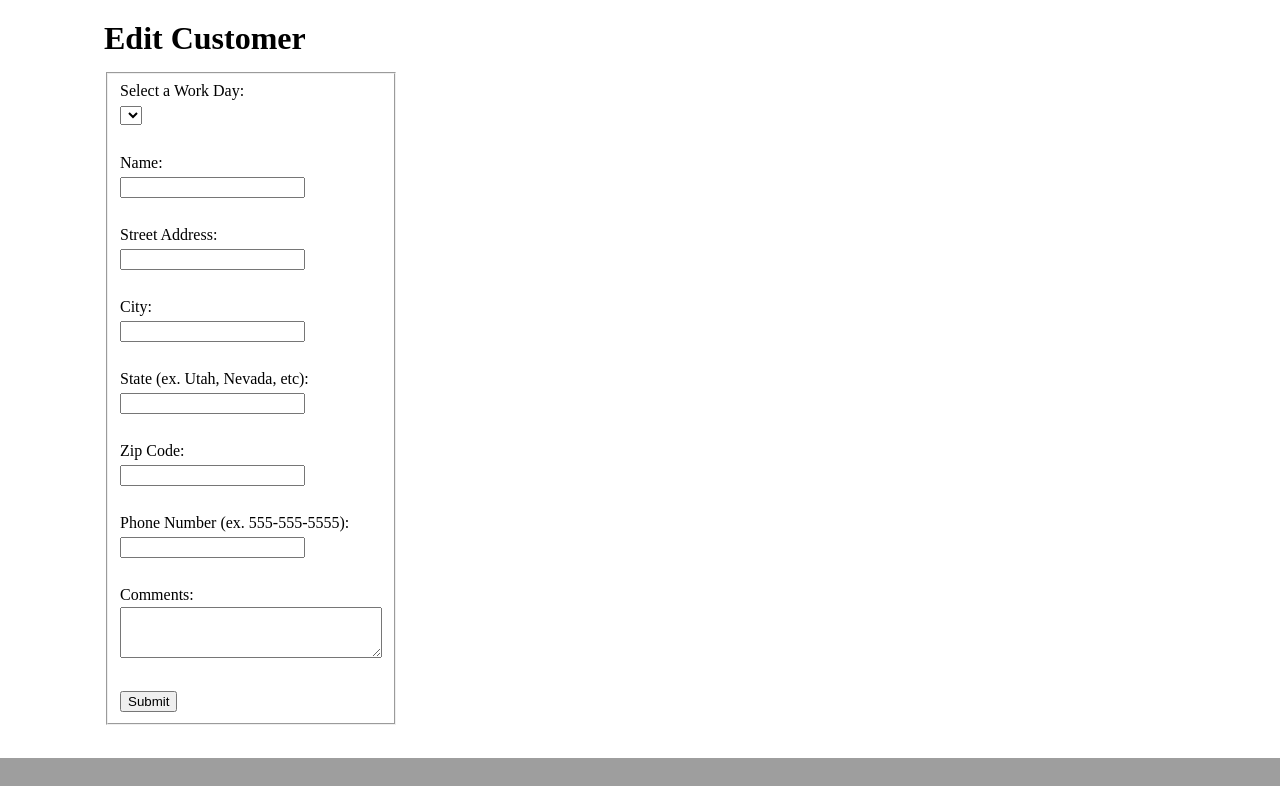
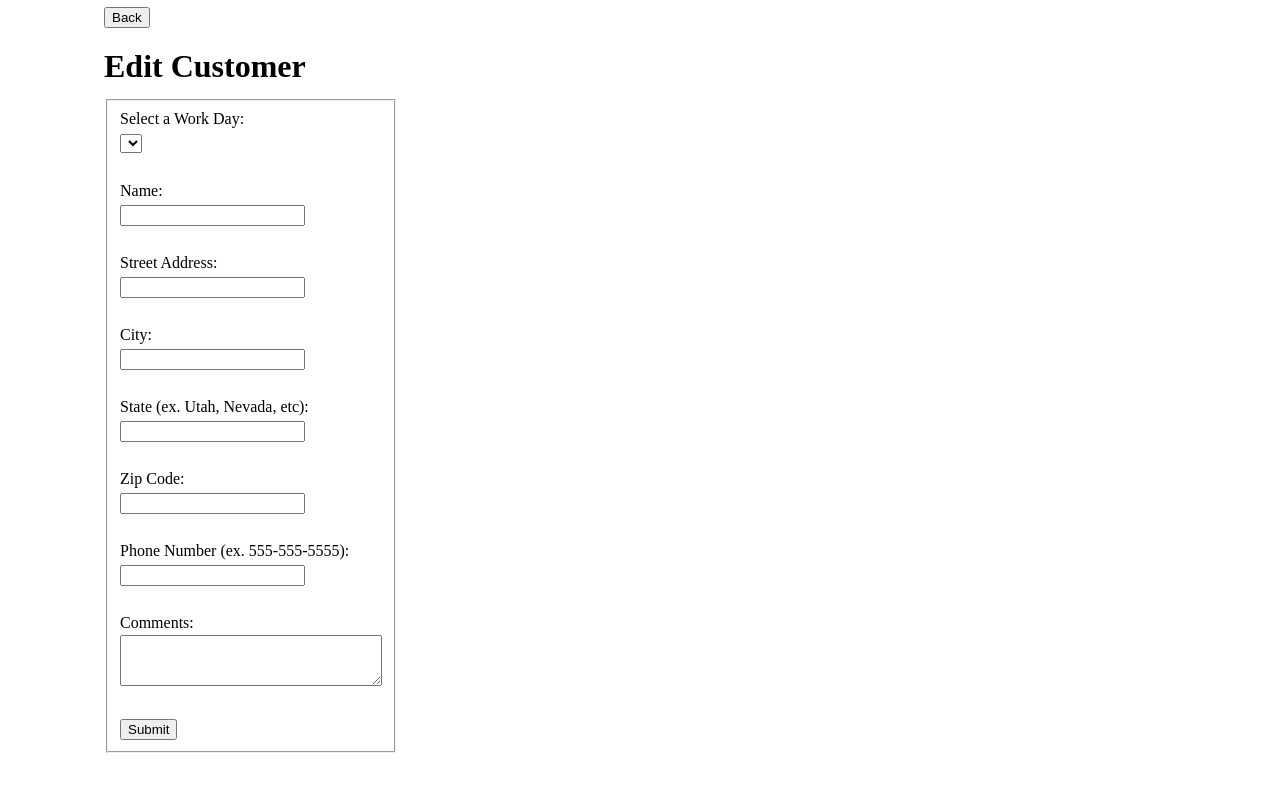
Before and after one commit to mattlayton27/cs313-php, a PHP site: page /assignments/edge/employees/edit_customer.php in a window 1280 px wide. Shown: the part 1026-1812 px from the top of the page. Before the commit the page ends 1784 px from the top, so only its background shows below. Run offline with PHP 8.4, Linux system fonts and the light colour scheme; data that the repository does not hold is empty.

Commit message:
Added a back button to the editing page

```diff
--- a/assignments/edge/employees/edit_customer.php
+++ b/assignments/edge/employees/edit_customer.php
@@ -13,6 +13,10 @@
         </header>
         <main>
           <div class="edit_customer">
+              <form action="index.php" method="post">
+                <input type="hidden" name="action" value="home">
+                <input type="submit" value="Back">
+              </form>
               <h1>Edit Customer</h1>
               <?php if (!empty($edit_error)) { ?>
                 <p class="error"><?php echo $edit_error; ?></p>
```
